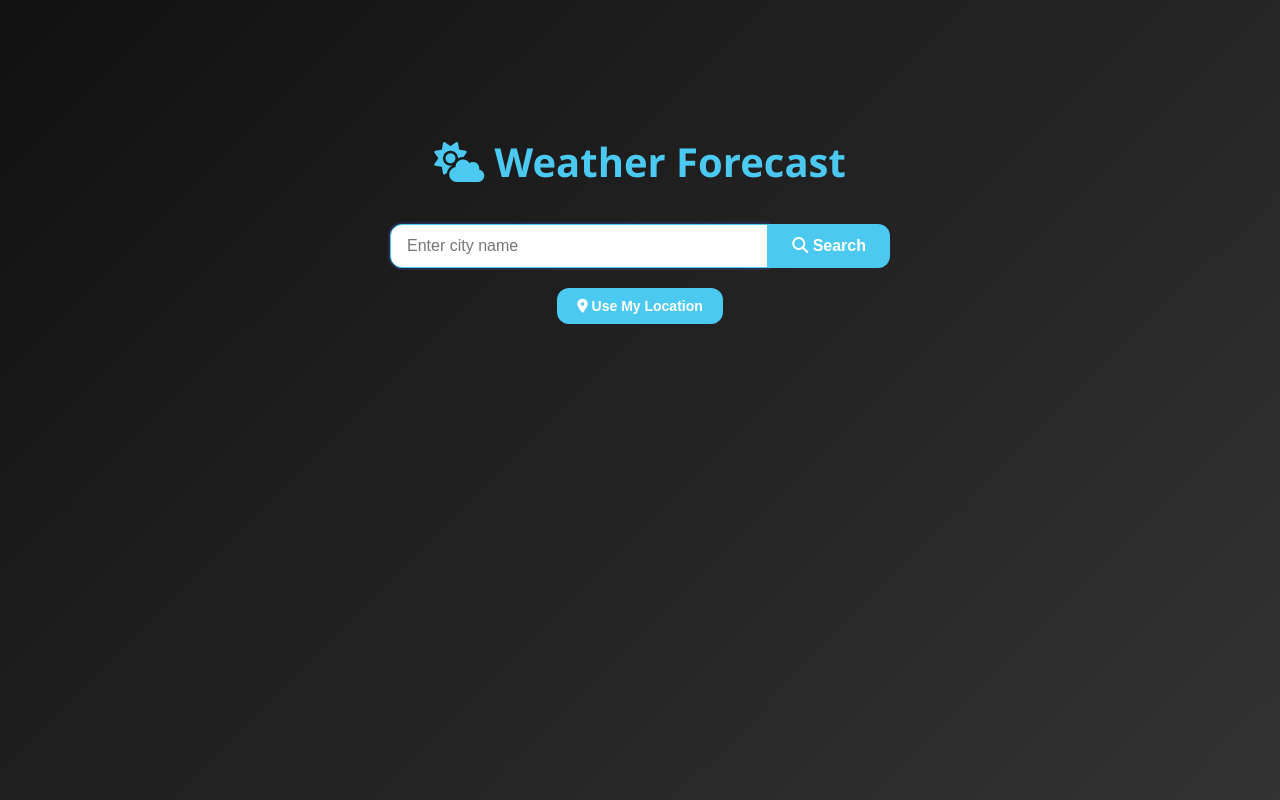
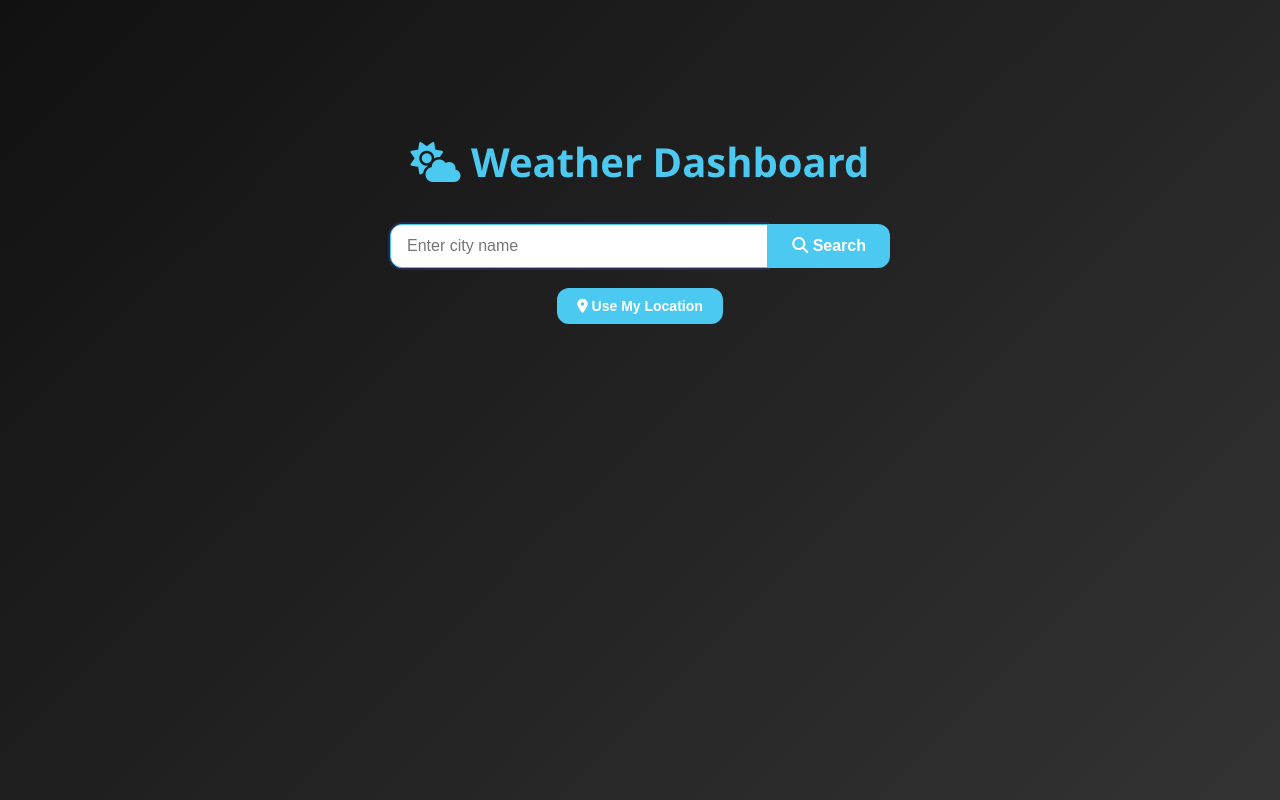
Before and after one commit to MattStanl3y/WeatherApp, a website: page public/index.html in a window 1280 px wide. Drawn offline with Linux system fonts and the light colour scheme.

Commit message:
changed title

```diff
--- a/public/index.html
+++ b/public/index.html
@@ -14,7 +14,7 @@
   <body>
     <div class="container">
       <div class="search-section">
-        <h1><i class="fas fa-cloud-sun"></i> Weather Forecast</h1>
+        <h1><i class="fas fa-cloud-sun"></i> Weather Dashboard</h1>
 
         <form id="weatherForm">
           <input
```
